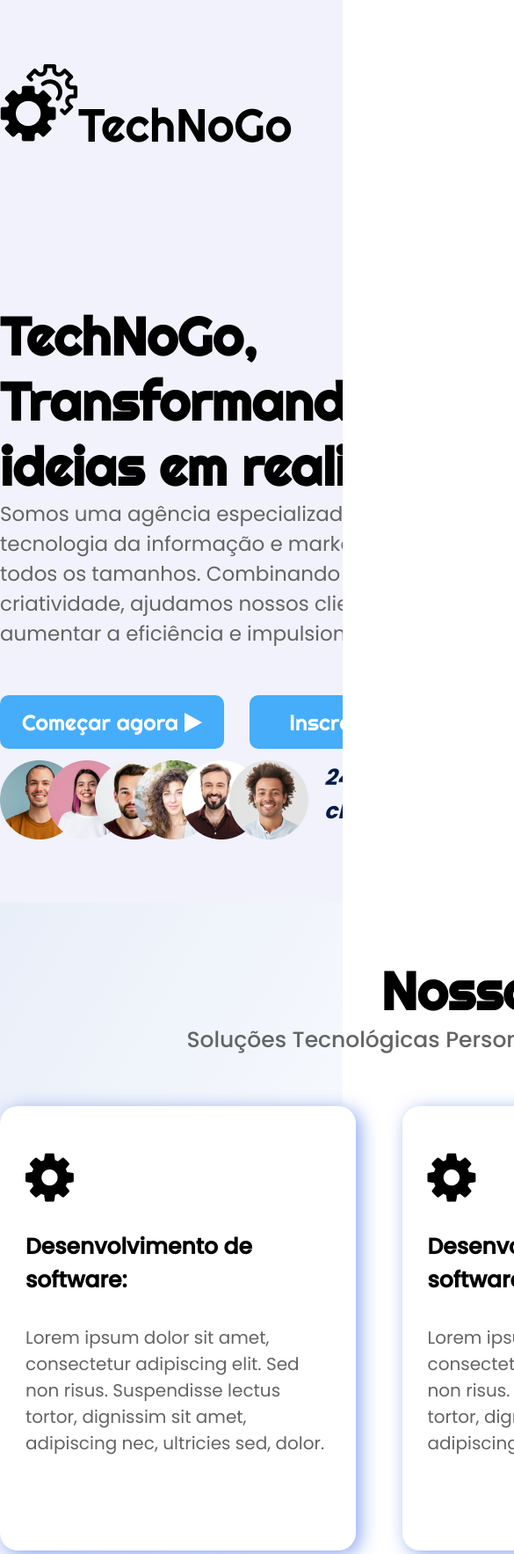
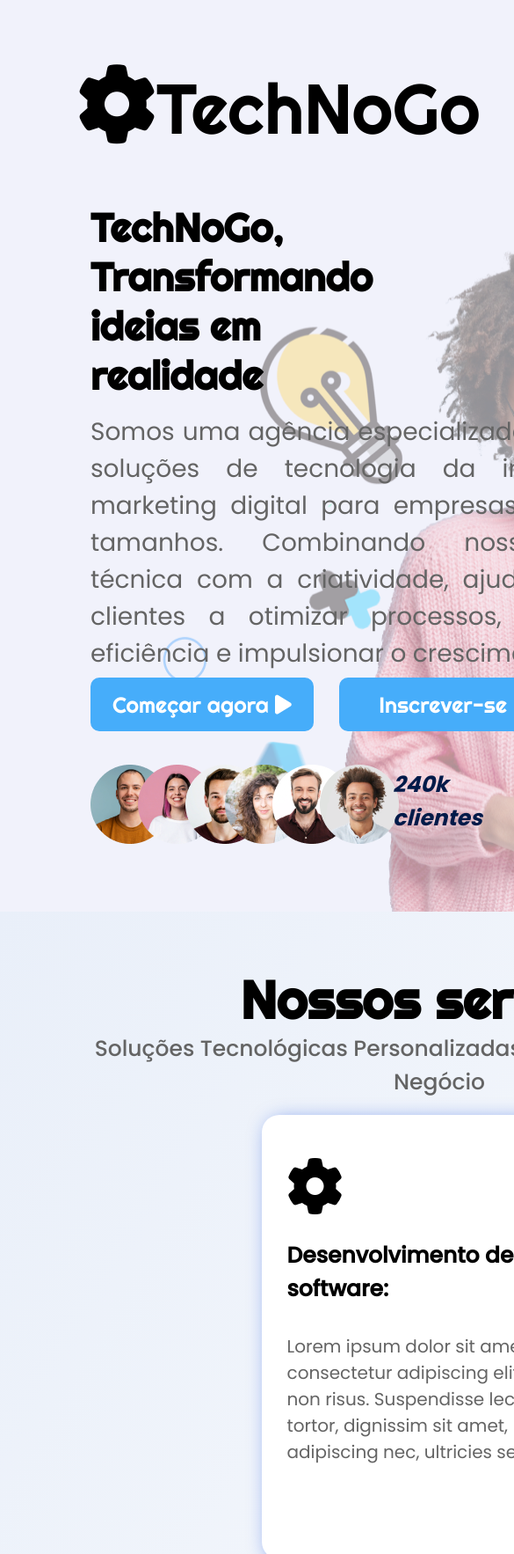
Before and after one commit to fikserr/portfolio, a plain HTML site: page technogo/index.html in a window 390 px wide. Shown: the top 1766 px of the page at 88% size, 585 px wide, since content can reach past the window. Drawn offline with Linux system fonts and the light colour scheme.

Commit message:
media reload

```diff
--- a/technogo/css/style.css
+++ b/technogo/css/style.css
@@ -11,6 +11,7 @@
 
 body {
     margin: 0;
+    padding: 0;
 
 }
 
@@ -18,6 +19,12 @@ body {
     width: 1320px;
     margin: 0px auto;
     padding: 0px;
+
+}
+
+#main {
+    max-height: 100%;
+    max-width: 1920px;
 }
 
 /*
@@ -27,13 +34,14 @@ body {
 */
 #header {
     background-color: rgba(241, 242, 251, 1);
-    height: 1026px;
-    overflow: hidden;
+
+
 }
 
 .header__nav {
     display: flex;
     position: relative;
+
 
 }
 
@@ -63,9 +71,21 @@ body {
 
 }
 
+.bar {
+    color: #000;
+    text-align: right;
+    font-size: 30px;
+}
+
+.bar>i {
+    display: none;
+}
+
 .header__content {
     padding-top: 170px;
     position: relative;
+
+
 }
 
 .header__title {
@@ -139,8 +159,8 @@ body {
 
 .header__girl {
     position: absolute;
-    top: 66px;
-    left: 513px;
+    bottom: 0px;
+    left:283px;
     width: 1164px;
     height: 800px;
 }
@@ -164,6 +184,7 @@ body {
 
 
 .nossos {
+
     height: 863px;
     background: linear-gradient(121deg, #E9EFF9 0%, rgba(233, 239, 249, 0.00) 100%);
 }
@@ -333,17 +354,20 @@ body {
     height: 161px;
     background: var(--laranja, #FF7008);
 }
-.footer__content{
+
+.footer__content {
     display: flex;
     justify-content: space-between;
     padding-top: 59px;
     align-items: center;
 }
+
 .footer__txt {
     color: #FFF;
     line-height: 20px;
 }
-.footer__images{
+
+.footer__images {
     color: white;
     display: flex;
     column-gap: 22px;
@@ -354,3 +378,122 @@ body {
 |-------------------footer end-----------------------|
 |----------------------------------------------------|
 */
+
+
+
+/*
+|----------------------------------------------------|
+|---------------Adaptatsiya start--------------------|
+|----------------------------------------------------|
+*/
+
+
+
+/*
+|----------------------------------------------------|
+|---------------Adaptatsiya end----------------------|
+|----------------------------------------------------|
+*/
+@media screen and (max-width:700px) {
+    #main {
+        width: 1000px;
+    }
+
+    .container {
+        width: 844px;
+    }
+
+    #header {
+        max-width: 100%;
+        display: flex;
+        flex-direction: column;
+        position: relative;
+        overflow: hidden;
+    }
+
+    .logo {
+        font-size: 80px;
+        padding-left: 10px;
+
+    }
+
+    .logo__img {
+        font-size: 90px;
+    }
+
+    .part__li {
+        display: none;
+    }
+
+    .bar>i {
+        display: block;
+        position: absolute;
+        right: 84px;
+        padding-top: 17px;
+        font-size: 80px;
+    }
+
+    .header__content {
+        z-index: 2;
+        padding: 58px 0 73px 25px;
+
+
+    }
+
+    .header__title {
+        width: 40%;
+        font-size: 45px;
+        z-index: 2;
+    }
+
+    .header__txt {
+        padding-top: 15px;
+        font-size: 28px;
+        text-align: justify;
+        width: 680px;
+        z-index: 2;
+        padding-bottom: 21px;
+    }
+
+    .header__img {
+        margin-top: 25px;
+    }
+
+    .header__img-txt {
+        position: absolute;
+        top: 700px;
+        left: 369px;
+
+    }
+
+    .header__girl {
+        position: absolute;
+        bottom: 0;
+        left: 0;
+        z-index: -1;
+        opacity: 0.4;
+    }
+    .nossos{
+        height: 1855px;
+    }
+    .cards{
+        display: flex;
+        flex-direction: column;
+        justify-content: center;
+        align-items: center;
+        row-gap: 20px;
+    }
+    .portfolio{
+        height: 4714px;
+    }
+    .cards__content{
+        display: flex;
+        flex-direction: column;
+        justify-content: center;
+        align-items: center;
+        row-gap: 20px;
+    }
+    .footer{
+        width: 1000px;
+    }
+}
--- a/technogo/index.html
+++ b/technogo/index.html
@@ -17,17 +17,17 @@
             <div class="container">
 
                 <div class="header__nav">
-                    <p class="logo"><img class="logo__img" src="img/Frame.png" alt="">TechNoGo</p>
+                    <p class="logo"><i class="fa-solid fa-gear logo__img"></i>TechNoGo</p>
                     <ul class="header__part">
 
                         <li class="part__li">Home</li>
                         <li class="part__li">Serviços</li>
                         <li class="part__li">Portfólio</li>
                         <li class="part__li">Contato</li>
-                    </ul>
+                        <li class="bar"><i class="fa-solid fa-bars"></i></li>
 
 
-
+                    </ul>
 
                 </div>
 
@@ -182,6 +182,7 @@
 
 
     </main>
+
     <footer class="footer">
         <div class="container">
 
@@ -208,3 +209,4 @@
 </body>
 
 </html>
+<script src="https://kit.fontawesome.com/93ec94e85b.js" crossorigin="anonymous"></script>
```
